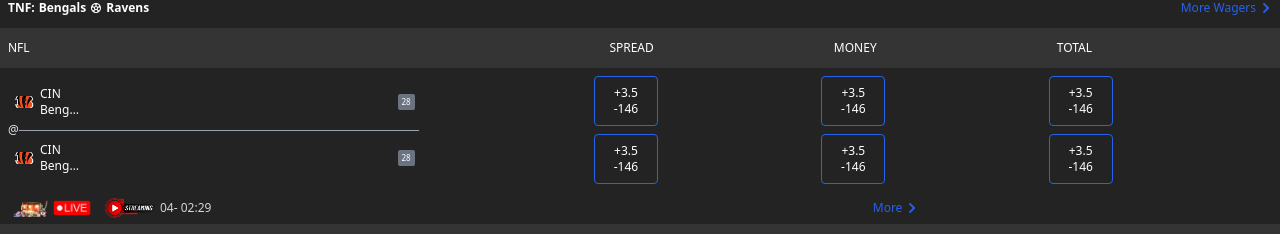
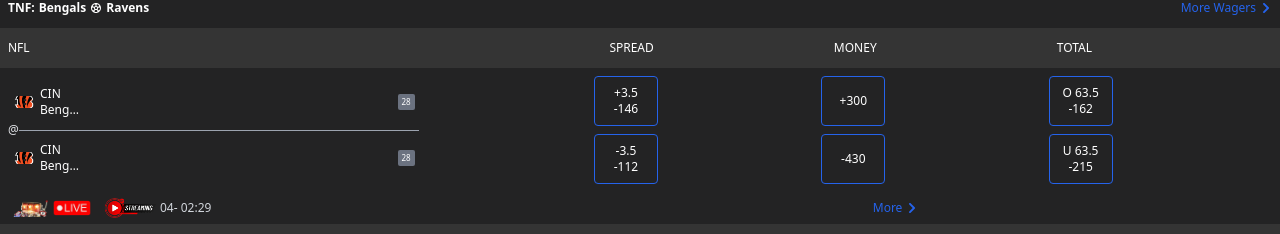
Before and after one commit to littlegod20/sportsWebsite, a React (Vite) app: page / in a window 1280 px wide. Shown: the part 444-678 px from the top of the page. Built offline with nearby package versions, Linux system fonts and the light colour scheme.

Commit message:
working on selecting boxes in wagers

```diff
--- a/src/components/ui/Box.tsx
+++ b/src/components/ui/Box.tsx
@@ -1,9 +1,21 @@
-const Box = () => {
+interface BoxTypes {
+  item: string;
+  isClicked: boolean;
+  OnClick: (val: string) => void;
+}
+
+const Box: React.FC<BoxTypes> = ({ isClicked, OnClick, item }) => {
   return (
     <>
-      <div className="border border-blue-600 w-16 p-2 text-center flex flex-col rounded justify-center items-center">
-        <p>+3.5</p>
-        <p>-146</p>
+      <div
+        className={`border border-blue-600 ${
+          isClicked ? "bg-blue-600" : ""
+        } w-16 p-2 text-center flex flex-col rounded justify-center items-center cursor-pointer`}
+        onClick={() => OnClick(item)}
+      >
+        {/* <p>+3.5</p>
+        <p>-146</p> */}
+        <p>{item}</p>
       </div>
     </>
   );
--- a/src/components/widgets/homeWigdets/Games.tsx
+++ b/src/components/widgets/homeWigdets/Games.tsx
@@ -3,16 +3,12 @@ import { IconType } from "react-icons/lib";
 interface GamesProps {
   Icon: IconType;
   name: string;
-  key: number | string;
 }
 
-const Games: React.FC<GamesProps> = ({ Icon, name, key }) => {
+const Games: React.FC<GamesProps> = ({ Icon, name }) => {
   return (
     <>
-      <div
-        className="flex flex-col w-16 gap-1  justify-center items-center"
-        key={key}
-      >
+      <div className="flex flex-col w-16 gap-1  justify-center items-center">
         <div className="bg-white bg-opacity-20 p-2 rounded-full">
           <Icon size={20} />
         </div>
--- a/src/components/widgets/homeWigdets/Wagers.tsx
+++ b/src/components/widgets/homeWigdets/Wagers.tsx
@@ -1,8 +1,45 @@
+import { useState } from "react";
 import Box from "../../ui/Box";
 
-const boxes = [{}];
+const boxes = [
+  {
+    odds: "+3.5 -146",
+  },
+  {
+    odds: "+300",
+  },
+  {
+    odds: "O 63.5 -162",
+  },
+  {
+    odds: "-3.5 -112",
+  },
+  {
+    odds: "-430",
+  },
+  {
+    odds: "U 63.5 -215",
+  },
+];
 
 const Wagers = () => {
+  const [activate, setActivate] = useState(false);
+
+  const [isBox, setIsBox] = useState(
+    boxes.map((item) => ({ ...item, isClicked: false }))
+  );
+
+  const handleBoxClick = async (val: string) => {
+    setActivate(!activate);
+    setIsBox((prev) =>
+      prev.map((item) =>
+        val === item.odds
+          ? { ...item, isClicked: activate }
+          : { ...item, isClicked: false }
+      )
+    );
+    console.log("isBox:", isBox);
+  };
   return (
     <div className="flex pt-1">
       <section className="flex justify-center flex-col w-1/3 px-2 py-1">
@@ -33,14 +70,24 @@ const Wagers = () => {
 
       <section className="w-4/6 p-1 flex flex-col gap-2">
         <div className=" flex w-full justify-evenly">
-          <Box />
-          <Box />
-          <Box />
+          {isBox.slice(0, 3).map((item, index) => (
+            <Box
+              OnClick={handleBoxClick}
+              item={item.odds}
+              isClicked={item.isClicked}
+              key={index}
+            />
+          ))}
         </div>
         <div className=" flex w-full justify-evenly">
-          <Box />
-          <Box />
-          <Box />
+          {isBox.slice(3).map((item, index) => (
+            <Box
+              OnClick={handleBoxClick}
+              item={item.odds}
+              isClicked={item.isClicked}
+              key={index}
+            />
+          ))}
         </div>
       </section>
     </div>
```
